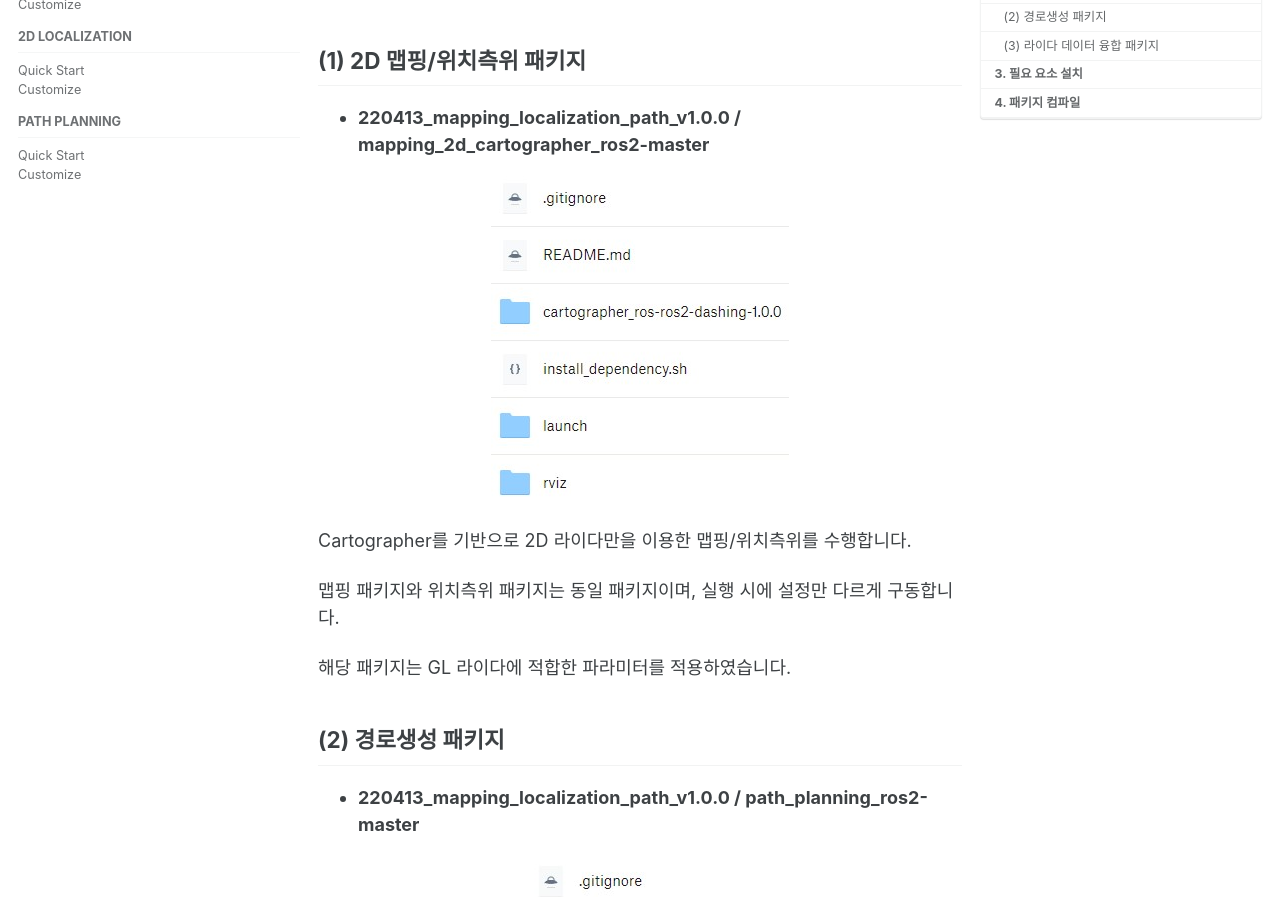
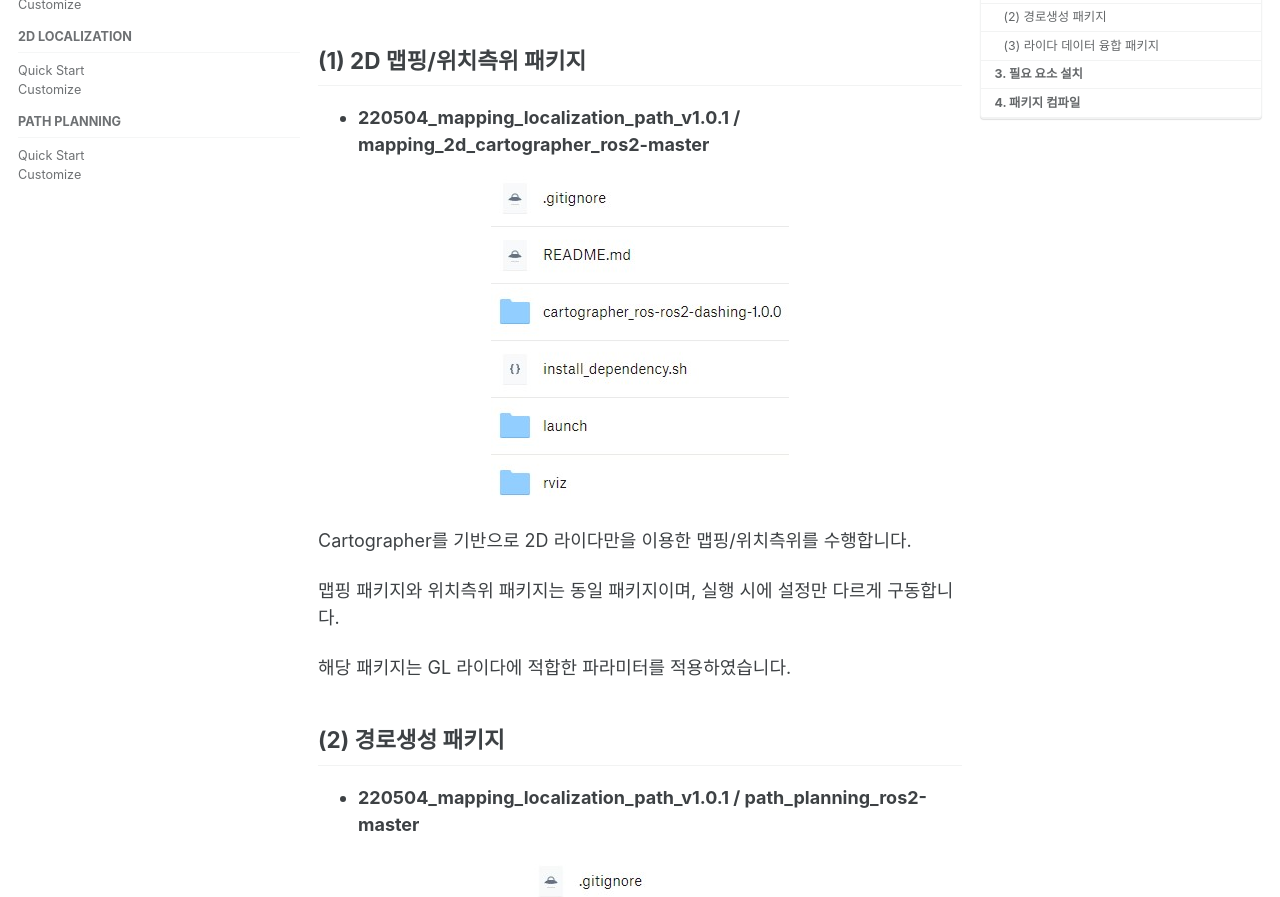
Before and after one commit to soslab-msd2/soslab-msd2.github.io, a Jekyll site: the page built from _pages/2_install.md, in a window 1280 px wide and 1400 px high, scrolled down 496 px. Shown: the part 153-1050 px from the top of the window. Built offline with Jekyll 4.4.1, drawn with Linux system fonts in a browser that asks for light colours; cached includes are drawn as plain includes; some of the changed text lies outside the part shown.

````diff
--- a/_pages/2_install.md
+++ b/_pages/2_install.md
@@ -9,7 +9,7 @@ sidebar:
 
 <br/>
 
-> - **"220413_mapping_localization_path_v1.0.0"** 프로그램을 기준으로 설명함
+> - **"220504_mapping_localization_path_v1.0.1"** 프로그램을 기준으로 설명함
 > - 해당 프로그램은 **2D 맵핑, 위치측위, 경로생성**을 위한 프로그램을 포함하고 있으며, `${ROS2 workspace}/src` 폴더에 설치 또는 복사하여 사용함
 {: .notice--info}
 
@@ -29,7 +29,7 @@ sidebar:
 
 ## (1) 2D 맵핑/위치측위 패키지
 
-- **220413_mapping_localization_path_v1.0.0 / mapping_2d_cartographer_ros2-master**
+- **220504_mapping_localization_path_v1.0.1 / mapping_2d_cartographer_ros2-master**
 
 ![]({{ site.url }}/assets/images/2/mapping/mapping_files.jpg){: .align-center}
 
@@ -43,7 +43,7 @@ Cartographer를 기반으로 2D 라이다만을 이용한 맵핑/위치측위를
 
 ## (2) 경로생성 패키지
 
-- **220413_mapping_localization_path_v1.0.0 / path_planning_ros2-master**
+- **220504_mapping_localization_path_v1.0.1 / path_planning_ros2-master**
 
 ![]({{ site.url }}/assets/images/2/pathplanning/pathplanning_files.jpg){: .align-center}
 
@@ -53,7 +53,7 @@ Cartographer를 기반으로 2D 라이다만을 이용한 맵핑/위치측위를
 
 ## (3) 라이다 데이터 융합 패키지
 
-- **220413_mapping_localization_path_v1.0.0 / merge_two_laser_ros2-master**
+- **220504_mapping_localization_path_v1.0.1 / merge_two_laser_ros2-master**
 
 ![]({{ site.url }}/assets/images/2/merge/merge_files.jpg){: .align-center}
 
@@ -70,7 +70,7 @@ Cartographer를 기반으로 2D 라이다만을 이용한 맵핑/위치측위를
 아래 명령어를 실행하여 필요 요소를 설치합니다.
 
 ```bash
-$ cd ${ROS2 workspace}/src/220413_mapping_localization_path_v1.0.0/mapping_2d_cartographer_ros2-master
+$ cd ${ROS2 workspace}/src/220504_mapping_localization_path_v1.0.1/mapping_2d_cartographer_ros2-master
 $ ./install_dependency.sh
 ```
 
````
Also changed, not shown: _pages/2_mapping_cartographer_quickstart.md (+3 -3 lines), _pages/2_pathplanning_customize.md (+24 -0 lines), _pages/2_pathplanning_quickstart.md (+3 -3 lines).
